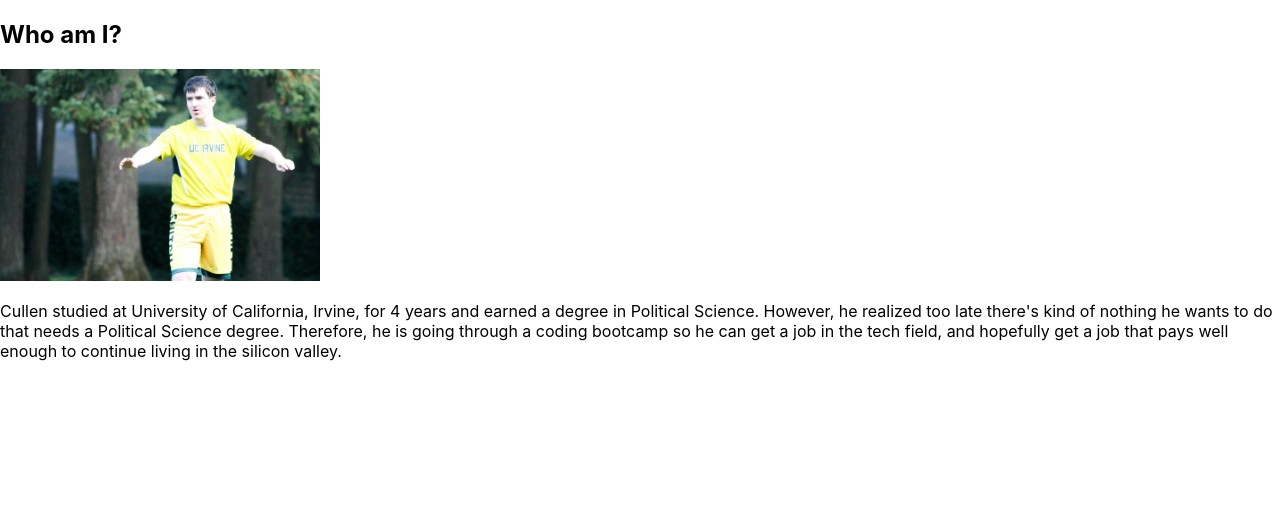
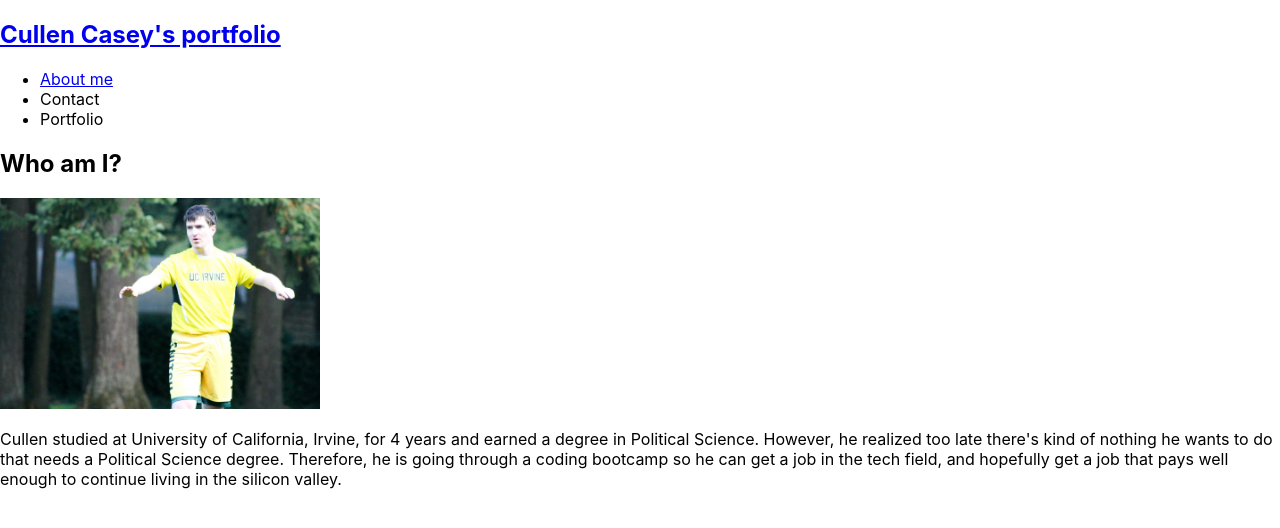
Before and after one commit to TheAltoidian/react-portfolio, a React (Create React App) app: page / in a window 1280 px wide. Shown: the top 528 px of the page. Built offline with nearby package versions, Linux system fonts and the light colour scheme.

Commit message:
nav menu

```diff
--- a/src/App.js
+++ b/src/App.js
@@ -1,9 +1,11 @@
 import './App.css';
 import About from './components/About';
+import Nav from './components/Nav';
 
 function App() {
   return (
       <div>
+        <Nav></Nav>
         <main>
           <About></About>
         </main>
--- a/src/components/Nav/index.js
+++ b/src/components/Nav/index.js
@@ -0,0 +1,31 @@
+import React from "react";
+
+function Nav() {
+
+    return (
+        <header>
+            <h2>
+                <a href="/">
+                    <span>Cullen Casey's portfolio</span>
+                </a>
+            </h2>
+            <nav>
+                <ul className="flex-row">
+                    <li>
+                        <a href="#about">
+                            About me
+                        </a>
+                    </li>
+                    <li>
+                        <span>Contact</span>
+                    </li>
+                    <li>
+                        <span>Portfolio</span>
+                    </li>
+                </ul>
+            </nav>
+        </header>
+    );
+}
+
+export default Nav;
```
